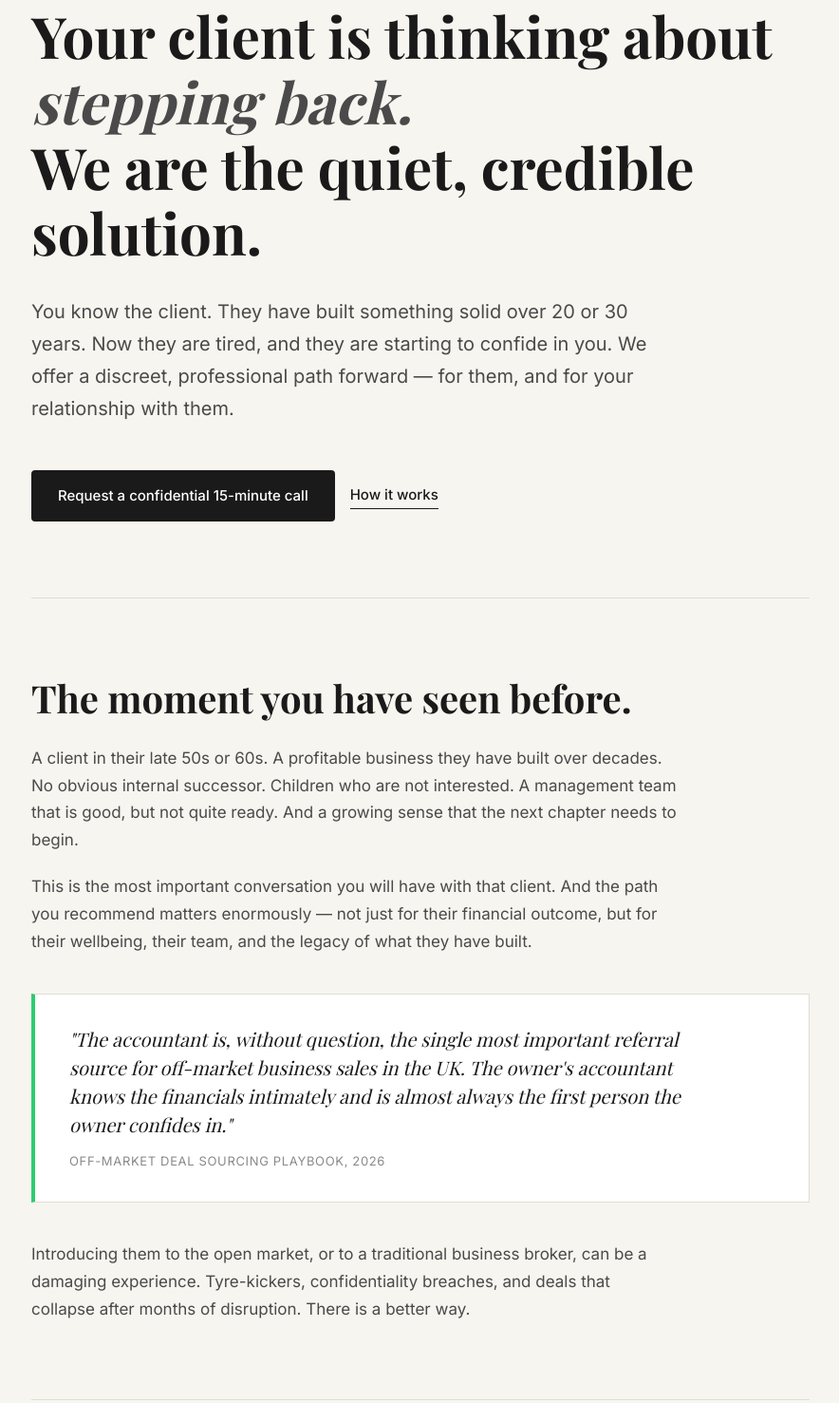
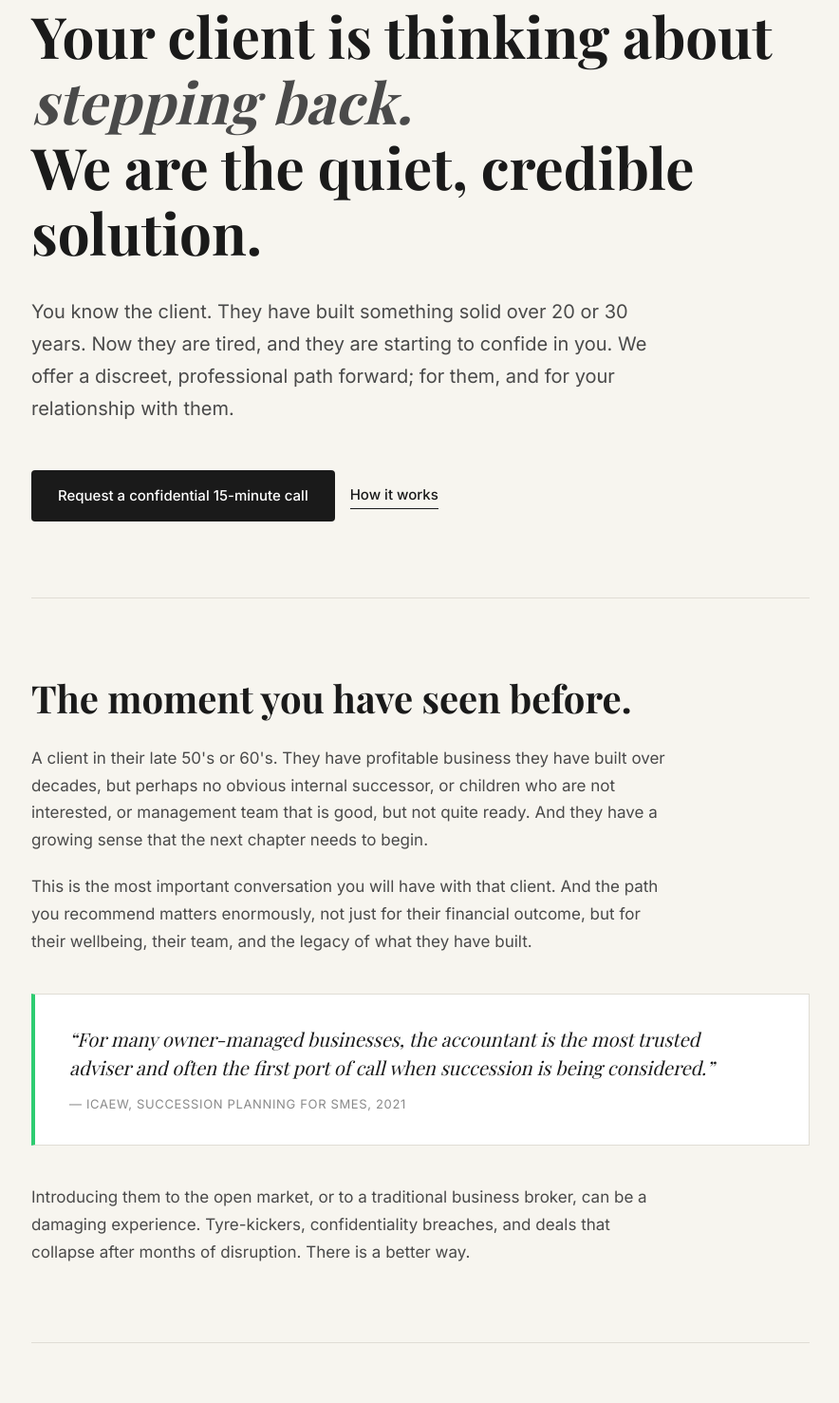
Before and after one commit to nigelperera-code/nelsonlord-site-2026, a plain HTML site: page partners/accountants/index.html in a window 1280 px wide. Shown: the part 226-1703 px from the top of the page at 95% size, without its empty margins (197-1081 px from the left). Drawn offline with nearby package versions, Linux system fonts and the light colour scheme.

Commit message:
Update index.html

```diff
--- a/partners/accountants/index.html
+++ b/partners/accountants/index.html
@@ -114,7 +114,7 @@
   <div class="hero">
     <div class="hero-label">For Accountants &amp; Tax Advisors</div>
     <h1>Your client is thinking about <em>stepping back.</em><br>We are the quiet, credible solution.</h1>
-    <p class="hero-lead">You know the client. They have built something solid over 20 or 30 years. Now they are tired, and they are starting to confide in you. We offer a discreet, professional path forward — for them, and for your relationship with them.</p>
+    <p class="hero-lead">You know the client. They have built something solid over 20 or 30 years. Now they are tired, and they are starting to confide in you. We offer a discreet, professional path forward; for them, and for your relationship with them.</p>
     <div class="hero-cta-group">
       <a href="#contact" class="btn-primary">Request a confidential 15-minute call</a>
       <a href="#how-it-works" class="btn-secondary">How it works</a>
@@ -126,11 +126,11 @@
   <!-- THE PROBLEM -->
   <section>
     <h2>The moment you have seen before.</h2>
-    <p>A client in their late 50s or 60s. A profitable business they have built over decades. No obvious internal successor. Children who are not interested. A management team that is good, but not quite ready. And a growing sense that the next chapter needs to begin.</p>
-    <p>This is the most important conversation you will have with that client. And the path you recommend matters enormously — not just for their financial outcome, but for their wellbeing, their team, and the legacy of what they have built.</p>
+    <p>A client in their late 50's or 60's. They have profitable business they have built over decades, but perhaps no obvious internal successor, or children who are not interested, or management team that is good, but not quite ready. And they have a growing sense that the next chapter needs to begin.</p>
+    <p>This is the most important conversation you will have with that client. And the path you recommend matters enormously, not just for their financial outcome, but for their wellbeing, their team, and the legacy of what they have built.</p>
     <div class="insight-box">
-      <p>"The accountant is, without question, the single most important referral source for off-market business sales in the UK. The owner's accountant knows the financials intimately and is almost always the first person the owner confides in."</p>
-      <cite>Off-Market Deal Sourcing Playbook, 2026</cite>
+      <p>“For many owner-managed businesses, the accountant is the most trusted adviser and often the first port of call when succession is being considered.”</p>
+      <cite>— ICAEW, Succession Planning for SMEs, 2021</cite>
     </div>
     <p>Introducing them to the open market, or to a traditional business broker, can be a damaging experience. Tyre-kickers, confidentiality breaches, and deals that collapse after months of disruption. There is a better way.</p>
   </section>
@@ -170,7 +170,7 @@
     <ul class="criteria-list">
       <li><div><strong>A quiet conversation with us.</strong> You share a brief, anonymous description of the business. We confirm whether it fits our criteria within 48 hours.</div></li>
       <li><div><strong>An introduction, on your terms.</strong> If there is a potential fit, you introduce us to your client at a time and in a manner that feels right for them. We take it from there.</div></li>
-      <li><div><strong>A no-obligation valuation.</strong> We provide your client with a clear, honest picture of what a structured, off-market sale could look like — with no pressure to proceed.</div></li>
+      <li><div><strong>A no-obligation valuation.</strong> We provide your client with a clear, honest picture of what a structured, private sale could look like, with no pressure to proceed.</div></li>
       <li><div><strong>A structured, tax-efficient deal.</strong> We work alongside you to structure the transaction in a way that meets your client's personal financial goals, often using deferred consideration or vendor loan notes.</div></li>
       <li><div><strong>A clean close.</strong> We have committed capital. We do not re-trade. When we issue a Letter of Intent, we intend to complete.</div></li>
     </ul>
@@ -181,10 +181,10 @@
   <!-- WHAT WE BUY -->
   <section>
     <h2>The profile of a Nelson Lord acquisition.</h2>
-    <p>We are disciplined acquirers. We are not interested in every business — we are interested in the right businesses. This focus means that when we say a business is a fit, it genuinely is.</p>
+    <p>We are disciplined acquirers. We are not interested in every business; we are interested in the right businesses. This focus means that when we say a business is a fit, it genuinely is.</p>
     <ul class="criteria-list">
       <li><strong>£150,000 – £500,000+ in sustainable EBITDA</strong></li>
-      <li><strong>Recurring or contracted revenue</strong> — compliance services, testing, B2B subscriptions, regulated services</li>
+      <li><strong>Recurring or contracted revenue</strong> - compliance services, testing, B2B subscriptions, regulated services</li>
       <li><strong>A fragmented market</strong> where we can build a platform over time</li>
       <li><strong>A founder who is genuinely motivated to exit</strong> over a 6–24 month transition</li>
       <li><strong>A team that can run the business</strong> without the founder being present every day</li>
```
